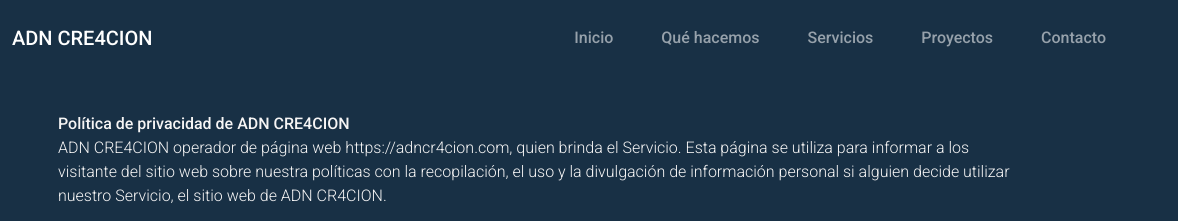
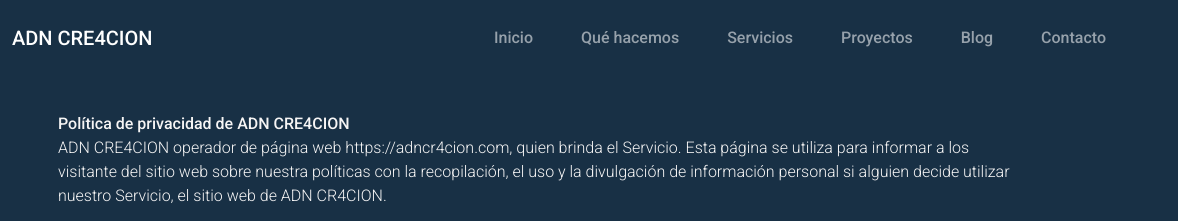
Before and after one commit to dielozmo/ADN_Cre4cion, a website built with webpack: page src/privacy/index.html in a window 1280 px wide. Shown: the top 221 px of the page, 102-1280 px from the left. Built offline with nearby package versions, Linux system fonts and the light colour scheme; files whose address does not match are found by name.

Commit message:
Add blog on privacy menu

```diff
--- a/src/privacy/index.html
+++ b/src/privacy/index.html
@@ -45,6 +45,9 @@
           </li>
           <li class="nav-item mx-3">
             <a class="nav-link" href="/#proyects">Proyectos</a>
+          </li>
+          <li class="nav-item mx-3">
+            <a class="nav-link" href="#blog">Blog</a>
           </li>
           <li class="nav-item mx-3">
             <a class="nav-link" href="/#contact">Contacto</a>
```
Also changed, not shown: docs/blog/index.html (+1 -1 lines), docs/blog/proyecto-bim/index.html (+1 -1 lines), docs/index.html (+1 -1 lines), docs/privacy/index.html (+1 -1 lines), 2 other files.
